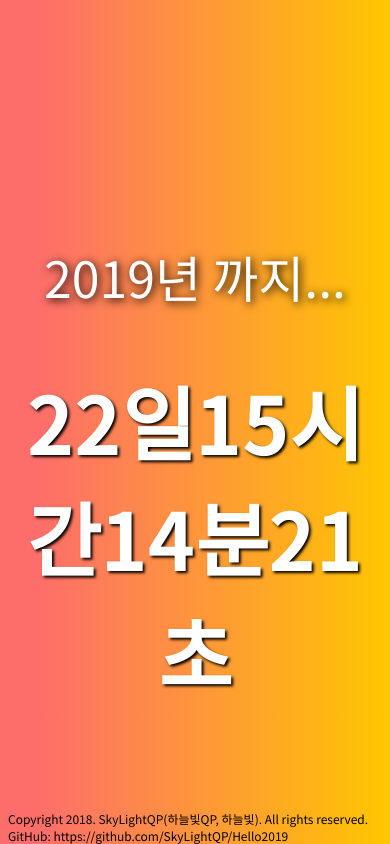
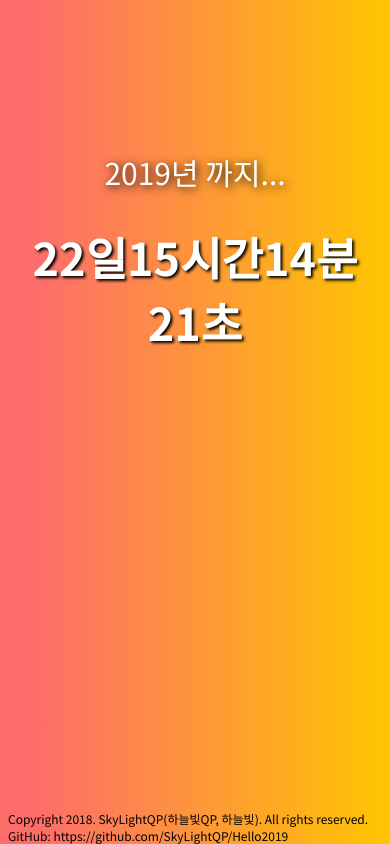
Before and after one commit to SkyLightQP/Hello2019, a Nuxt app: page / in a window 390 px wide. Built offline with nearby package versions, Linux system fonts and the light colour scheme.

Commit message:
모바일 페이지 코드 오류 수정

```diff
--- a/pages/index.vue
+++ b/pages/index.vue
@@ -13,6 +13,10 @@
 </template>
 
 <style lang="scss">
+    body {
+        overflow: hidden;
+    }
+
     #text {
         text-align: center;
         margin-top: 240px;
@@ -34,7 +38,7 @@
     }
 
     @media screen and (max-width: 600px) {
-        .text {
+        #text {
             margin-top: 40%;
             #top {
                 font-size: 30px;
```
